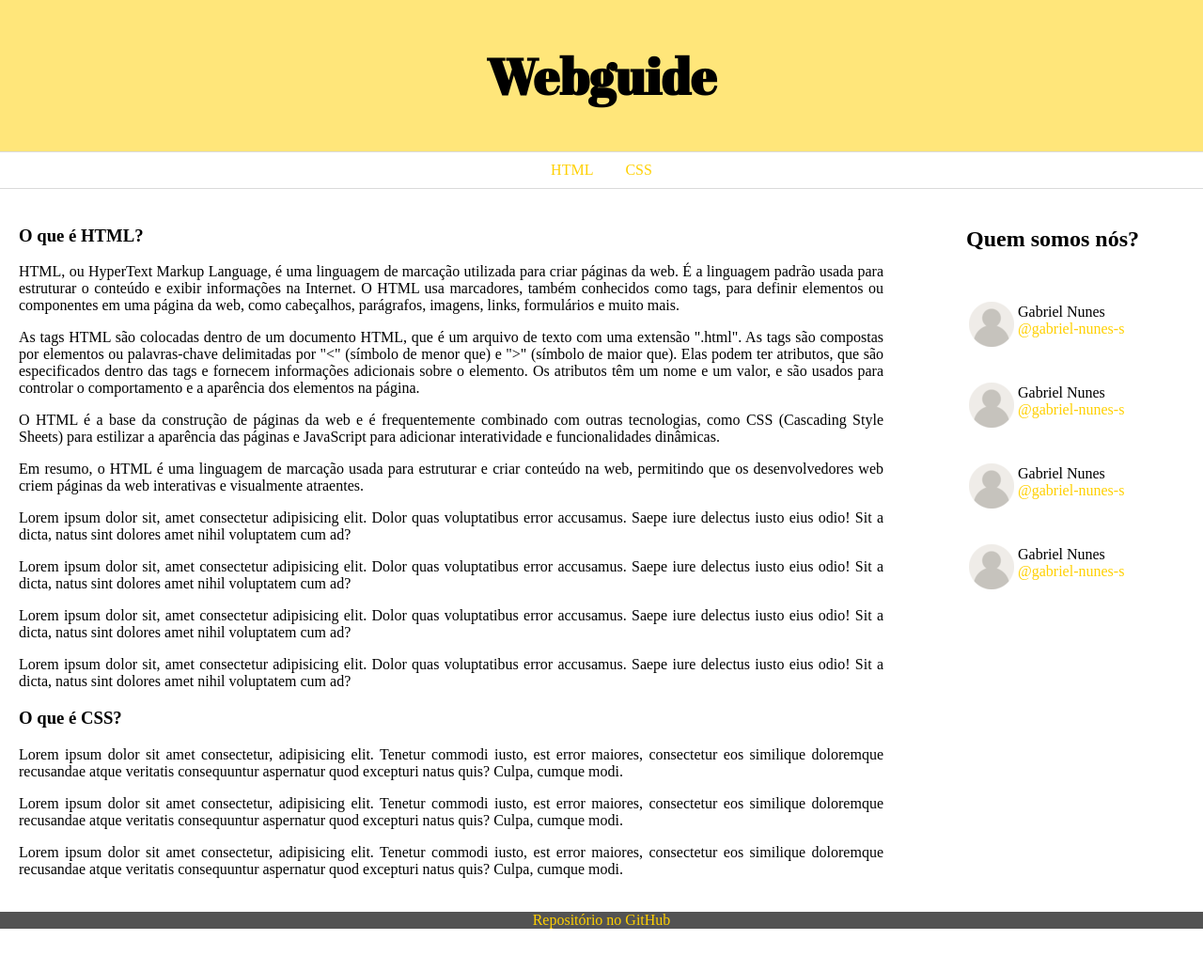
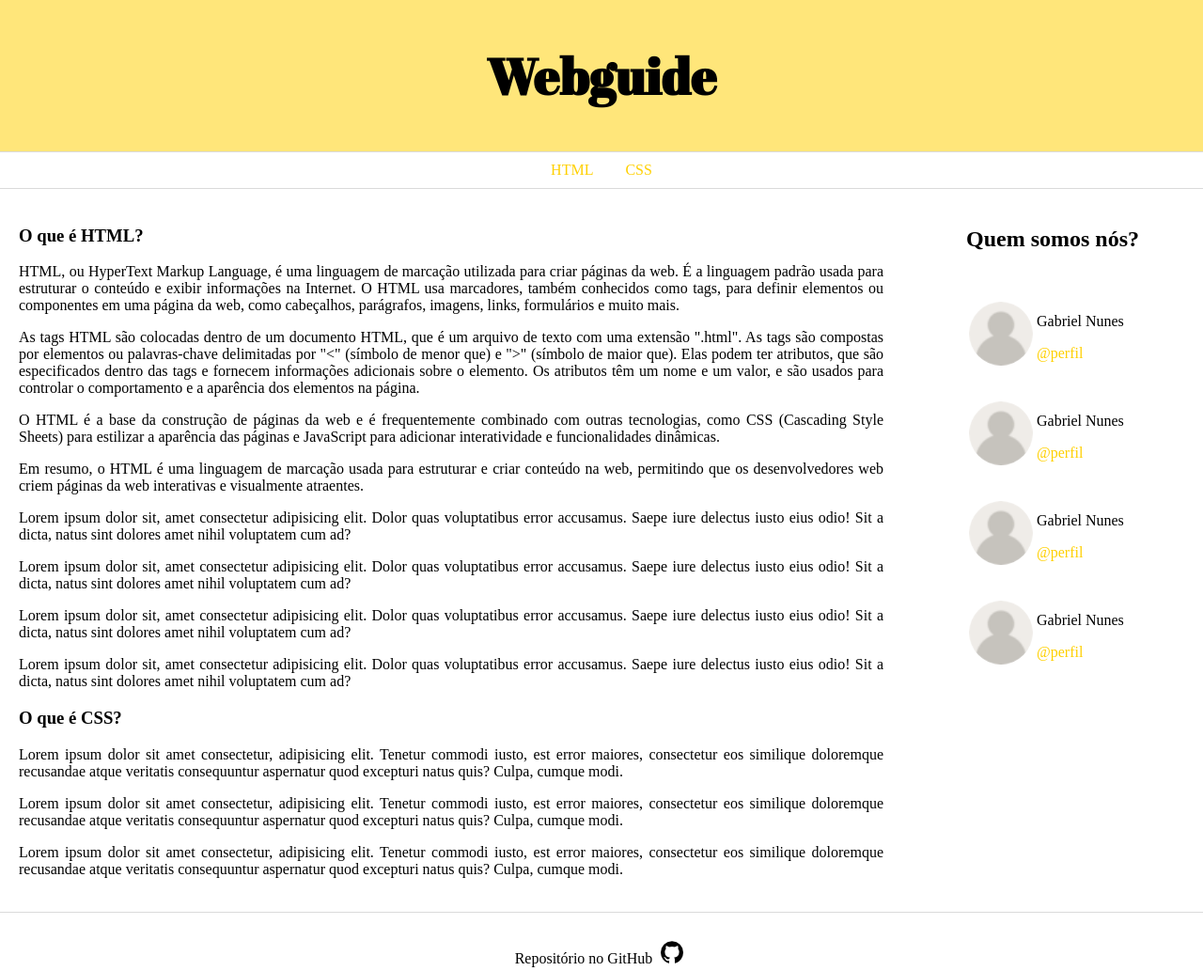
Before and after one commit to Joicepsilvaa/webguide-html-css, a plain HTML site: page index.html in a window 1280 px wide. Shown: the whole page at 94% size. Before the commit the page ends 992 px from the top, so only its background shows below. Drawn offline with Linux system fonts and the light colour scheme; no server answers.

Commit message:
Versão com API do github utilizando javascript + estilizações finalizadas

```diff
--- a/index.html
+++ b/index.html
@@ -43,38 +43,38 @@
                 <h1>Quem somos nós?</h1>
                     <table id="tabelaComponente">
                         <tr>
-                            <td><img src="images/user_48px.png"></td>
+                            <td><img src="images/user_48px.png" id="user_image"></td>
                             <td>
                                 <span>
-                                    <p id="componente">Gabriel Nunes</p>
-                                    <a href="https://github.com/gabriel-nunes-s">@gabriel-nunes-s</a>
+                                    <p id="user_name">Gabriel Nunes</p>
+                                    <a href="https://github.com/gabriel-nunes-s" id="user_link">@perfil</a>
                                 </span>
                             </td>
                         </tr>
                         <tr>
-                            <td><img src="images/user_48px.png"></td>
+                            <td><img src="images/user_48px.png" id="user_image"></td>
                             <td>
                                 <span>
-                                    <p id="componente">Gabriel Nunes</p>
-                                    <a href="https://github.com/gabriel-nunes-s">@gabriel-nunes-s</a>
+                                    <p id="user_name">Gabriel Nunes</p>
+                                    <a href="https://github.com/gabriel-nunes-s" id="user_link">@perfil</a>
                                 </span>
                             </td>
                         </tr>
                         <tr>
-                            <td><img src="images/user_48px.png"></td>
+                            <td><img src="images/user_48px.png" id="user_image"></td>
                             <td>
                                 <span>
-                                    <p id="componente">Gabriel Nunes</p>
-                                    <a href="https://github.com/gabriel-nunes-s">@gabriel-nunes-s</a>
+                                    <p id="user_name">Gabriel Nunes</p>
+                                    <a href="https://github.com/gabriel-nunes-s" id="user_link">@perfil</a>
                                 </span>
                             </td>
                         </tr>
                         <tr>
-                            <td><img src="images/user_48px.png"></td>
+                            <td><img src="images/user_48px.png" id="user_image"></td>
                             <td>
                                 <span>
-                                    <p id="componente">Gabriel Nunes</p>
-                                    <a href="https://github.com/gabriel-nunes-s">@gabriel-nunes-s</a>
+                                    <p id="user_name">Gabriel Nunes</p>
+                                    <a href="https://github.com/gabriel-nunes-s" id="user_link">@perfil</a>
                                 </span>
                             </td>
                         </tr>
@@ -85,9 +85,12 @@
 
     <section id="rodapé"> <!--Rodapé da págine-->
         <footer>
-            <span><a href="">Repositório no GitHub</a></span>
+            <span>
+                <a href="https://github.com/gabriel-nunes-s/webguide-html-css" id="repositorio">Repositório no GitHub <img src="images/github.png" alt="icone" hspace="5"></a>
+            </span>
         </footer>
     </section>
 
+    <script src="script.js"></script>
 </body>
 </html>
--- /dev/null
+++ b/script.js
@@ -0,0 +1,26 @@
+const github_profiles = {
+    profile1: "gabriel-nunes-s",
+    profile2: "usuario2-github",
+    profile3: "usuario3-github",
+    profile4: "usuario4-github"
+  };
+
+  function get_github_profile_info(profile) {
+    const githubUsername = github_profiles[profile];
+    if (!githubUsername) {
+      console.error(`O perfil '${profile}' não foi encontrado.`);
+      return;
+    }
+
+    const url = `https://api.github.com/users/${githubUsername}`;
+    fetch(url)
+      .then(response => response.json())
+      .then(data => {
+        user_name.textContent = data.name;
+        user_image.src = data.avatar_url;
+        user_link.href = data.html_url;
+        user_link.textContent = `@${githubUsername}`;
+      });
+  }
+
+  get_github_profile_info('profile1');
--- a/style.css
+++ b/style.css
@@ -20,6 +20,12 @@ aside {
     justify-content: center;
 }
 
+section#conteudo {
+    float: left;
+    width: 75%;
+    padding: 20px;
+}
+
 div#quemsomos {
     padding: 20px;
 }
@@ -30,12 +36,6 @@ span {
 
 .linha {
     display: table;
-}
-
-section#conteudo {
-    float: left;
-    width: 75%;
-    padding: 20px;
 }
 
 article {
@@ -81,7 +81,9 @@ a#css {
 
 section#rodapé {
     text-align: center;
-    background-color: rgb(83, 83, 83);
+    border-top: solid;
+    border-width: 1px;
+    border-color: rgb(218, 218, 218);
 }
 
 p#componente {
@@ -91,3 +93,21 @@ p#componente {
 img {
     margin-top: 30px;
 }
+
+#user_image {
+    width: 68px;
+    height: 68px;
+    border-radius: 50%;
+}
+
+#repositorio {
+    color: black;
+}
+
+@media (max-width: 720px) {
+    #user_image {
+        width: 48px;
+        height: 48px;
+        border-radius: 50%;
+    }
+}
```
Also changed, not shown: images/github.png (added).
